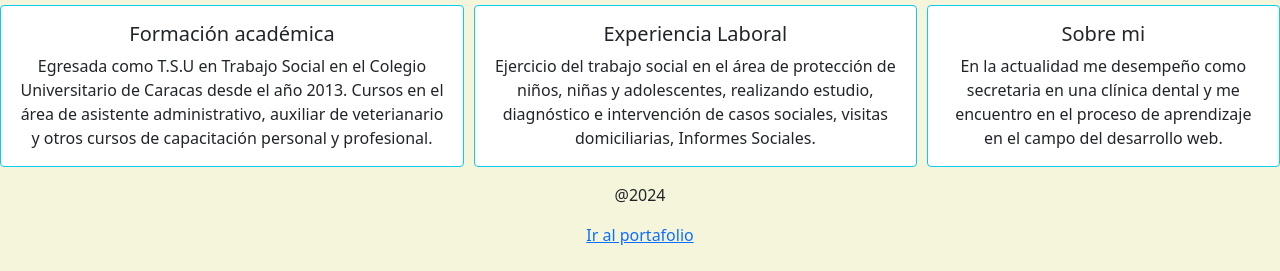
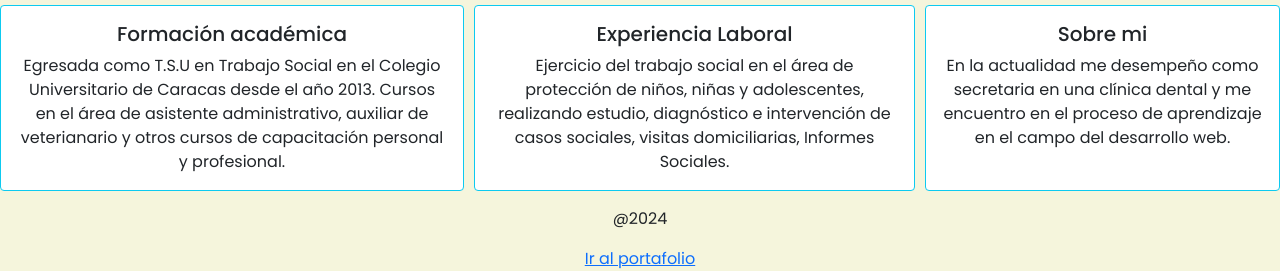
Before and after one commit to magdalenagprat/GabrielaRiosP.github.io, a plain HTML site: page index.html in a window 1280 px wide. Shown: the part 720-991 px from the top of the page. Before the commit the page ends 967 px from the top, so only its background shows below. Drawn offline with nearby package versions, Linux system fonts and the light colour scheme.

Commit message:
fix format and change font

```diff
--- a/assets/ccs/style.css
+++ b/assets/ccs/style.css
@@ -1,7 +1,16 @@
+@import url('https://fonts.googleapis.com/css2?family=Poppins:ital,wght@0,100;0,200;0,300;0,400;0,500;0,600;0,700;0,800;0,900;1,100;1,200;1,300;1,400;1,500;1,600;1,700;1,800;1,900&display=swap');
+
+.poppins-regular {
+    font-family: "Poppins", sans-serif;
+    font-weight: 400;
+    font-style: normal;
+}
+
 body {
-    background-color:beige;
+    background-color: beige;
     text-align: center;
 }
+
 h1 {
     text-align: center;
 }
@@ -10,7 +19,7 @@ h1 {
     justify-content: center;
     display: flex;
     gap: 50px;
-    font-size:30px
+    font-size: 30px
 }
 
 .cards {
--- a/index.html
+++ b/index.html
@@ -1,19 +1,24 @@
 <!DOCTYPE html>
-<html lang="en">
+<html lang="es">
+
 <head>
   <meta charset="UTF-8">
   <meta name="viewport" content="width=device-width, initial-scale=1.0">
   <title>Mi Currículo</title>
-    <link href="https://cdn.jsdelivr.net/npm/bootstrap@5.0.2/dist/css/bootstrap.min.css" rel="stylesheet" integrity="sha384-EVSTQN3/azprG1Anm3QDgpJLIm9Nao0Yz1ztcQTwFspd3yD65VohhpuuCOmLASjC" crossorigin="anonymous">
-<script src="https://cdn.jsdelivr.net/npm/bootstrap@5.0.2/dist/js/bootstrap.bundle.min.js" integrity="sha384-MrcW6ZMFYlzcLA8Nl+NtUVF0sA7MsXsP1UyJoMp4YLEuNSfAP+JcXn/tWtIaxVXM" crossorigin="anonymous"></script>
+  <link href="https://cdn.jsdelivr.net/npm/bootstrap@5.0.2/dist/css/bootstrap.min.css" rel="stylesheet"
+    integrity="sha384-EVSTQN3/azprG1Anm3QDgpJLIm9Nao0Yz1ztcQTwFspd3yD65VohhpuuCOmLASjC" crossorigin="anonymous">
+  <script src="https://cdn.jsdelivr.net/npm/bootstrap@5.0.2/dist/js/bootstrap.bundle.min.js"
+    integrity="sha384-MrcW6ZMFYlzcLA8Nl+NtUVF0sA7MsXsP1UyJoMp4YLEuNSfAP+JcXn/tWtIaxVXM"
+    crossorigin="anonymous"></script>
   <link rel="stylesheet" href="./assets/ccs/style.css">
+</head>
 
-</head>
-<body>
+<body class="poppins-regular">
   <nav class="navbar navbar-expand-lg navbar-light bg-light">
     <div class="container-fluid">
       <a class="navbar-brand" href="#">Inicio</a>
-          <button class="navbar-toggler" type="button" data-bs-toggle="collapse" data-bs-target="#navbarSupportedContent" aria-controls="navbarSupportedContent" aria-expanded="false" aria-label="Toggle navigation">
+      <button class="navbar-toggler" type="button" data-bs-toggle="collapse" data-bs-target="#navbarSupportedContent"
+        aria-controls="navbarSupportedContent" aria-expanded="false" aria-label="Toggle navigation">
         <span class="navbar-toggler-icon"></span>
       </button>
       <div class="collapse navbar-collapse" id="navbarSupportedContent">
@@ -25,13 +30,16 @@
             <a class="nav-link" href="#">Link</a>
           </li>
           <li class="nav-item dropdown">
-                <a class="nav-link dropdown-toggle" href="#" id="navbarDropdown" role="button" data-bs-toggle="dropdown" aria-expanded="false">
+            <a class="nav-link dropdown-toggle" href="#" id="navbarDropdown" role="button" data-bs-toggle="dropdown"
+              aria-expanded="false">
               Dropdown
             </a>
             <ul class="dropdown-menu" aria-labelledby="navbarDropdown">
               <li><a class="dropdown-item" href="#">Action</a></li>
               <li><a class="dropdown-item" href="#">Another action</a></li>
-                  <li><hr class="dropdown-divider"></li>
+              <li>
+                <hr class="dropdown-divider">
+              </li>
               <li><a class="dropdown-item" href="#">Something else here</a></li>
             </ul>
           </li>
@@ -61,21 +69,26 @@
 
       <div class="card-body">
         <h5 class="card-title">Formación académica</h5>
-              <p class="card-text">Egresada como T.S.U en Trabajo Social en el Colegio Universitario de Caracas desde el año 2013. Cursos en el área de asistente administrativo, auxiliar de veterianario y otros cursos de capacitación personal y profesional.</p>
+        <p class="card-text">Egresada como T.S.U en Trabajo Social en el Colegio Universitario de Caracas desde el año
+          2013. Cursos en el área de asistente administrativo, auxiliar de veterianario y otros cursos de capacitación
+          personal y profesional.</p>
       </div>
     </div>
     <div class="card border-info mb-3" style="max-width: 29rem;">
 
       <div class="card-body">
         <h5 class="card-title">Experiencia Laboral</h5>
-              <p class="card-text">Ejercicio del trabajo social en el área de protección de niños, niñas y adolescentes, realizando estudio, diagnóstico e intervención de casos sociales, visitas domiciliarias, Informes Sociales.</p>
+        <p class="card-text">Ejercicio del trabajo social en el área de protección de niños, niñas y adolescentes,
+          realizando estudio, diagnóstico e intervención de casos sociales, visitas domiciliarias, Informes Sociales.
+        </p>
       </div>
     </div>
     <div class="card border-info mb-3" style="max-width: 29rem;">
 
       <div class="card-body">
         <h5 class="card-title">Sobre mi</h5>
-              <p class="card-text">En la actualidad me desempeño como secretaria en una clínica dental y me encuentro en el proceso de aprendizaje en el campo del desarrollo web.</p>
+        <p class="card-text">En la actualidad me desempeño como secretaria en una clínica dental y me encuentro en el
+          proceso de aprendizaje en el campo del desarrollo web.</p>
       </div>
     </div>
   </div>
@@ -85,4 +98,5 @@
   </footer>
 
 </body>
+
 </html>
```
Also changed, not shown: portafolio.html (+5 -2 lines). Lines whose indentation alone changed are shown as unchanged.
